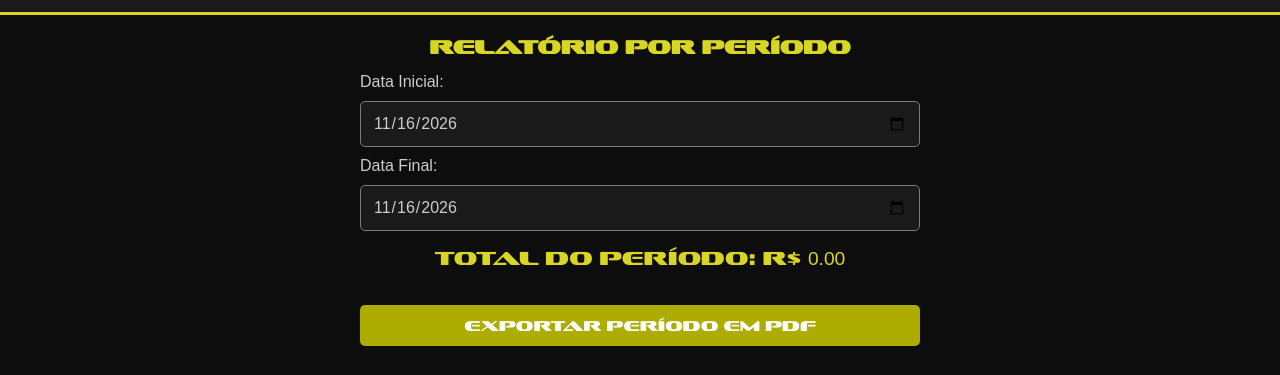
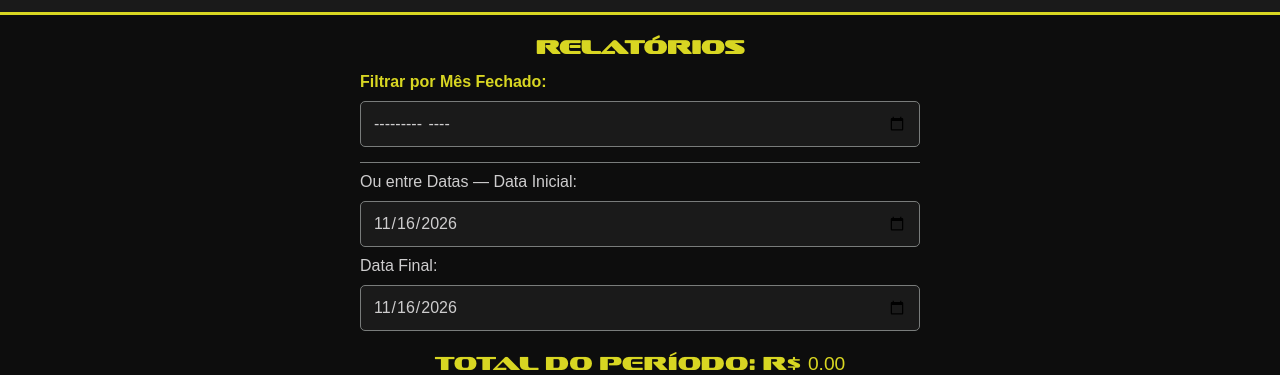
Before and after one commit to MrlMarques/nove1-pwa, a plain HTML site: page index.html in a window 1280 px wide. Both pictures are taken after a click on the button "RELATÓRIOS". Shown: the part 903-1278 px from the top of the page. Drawn offline with nearby package versions, Linux system fonts and the light colour scheme.

Commit message:
Update report section with new date filters

```diff
--- a/index.html
+++ b/index.html
@@ -67,12 +67,17 @@
 
         <!-- ABA RELATÓRIOS -->
         <section id="relatorios" class="tab">
-            <h2>Relatório por Período</h2>
+            <h2>Relatórios</h2>
             <div style="display: flex; flex-direction: column; gap: 10px; margin-bottom: 15px;">
-                <label>Data Inicial:</label>
-                <input type="date" id="data-inicio" onchange="calcularRelatorioPeriodo()">
-                <label>Data Final:</label>
-                <input type="date" id="data-fim" onchange="calcularRelatorioPeriodo()">
+                <label for="mes-relatorio" style="color: var(--accent-light); font-weight: bold;">Filtrar por Mês Fechado:</label>
+                <input type="month" id="mes-relatorio" onchange="filtrarPorMes()">
+
+                <div style="border-top: 1px solid var(--border-color); margin: 5px 0; padding-top: 10px; display: flex; flex-direction: column; gap: 10px;">
+                    <label for="data-inicio">Ou entre Datas — Data Inicial:</label>
+                    <input type="date" id="data-inicio" onchange="limparFiltroMes(); calcularRelatorioPeriodo()">
+                    <label for="data-fim">Data Final:</label>
+                    <input type="date" id="data-fim" onchange="limparFiltroMes(); calcularRelatorioPeriodo()">
+                </div>
             </div>
             <div class="resumo-dia">TOTAL DO PERÍODO: R$ <span id="total-periodo">0.00</span></div>
             <div id="lista-periodo" style="margin-top: 15px;"></div>
```
